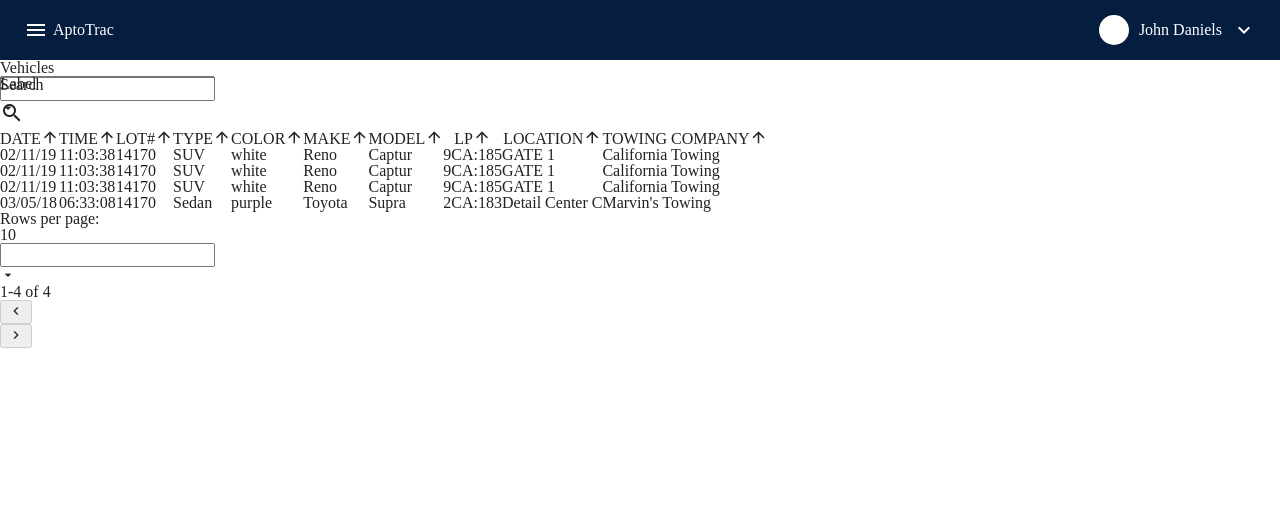
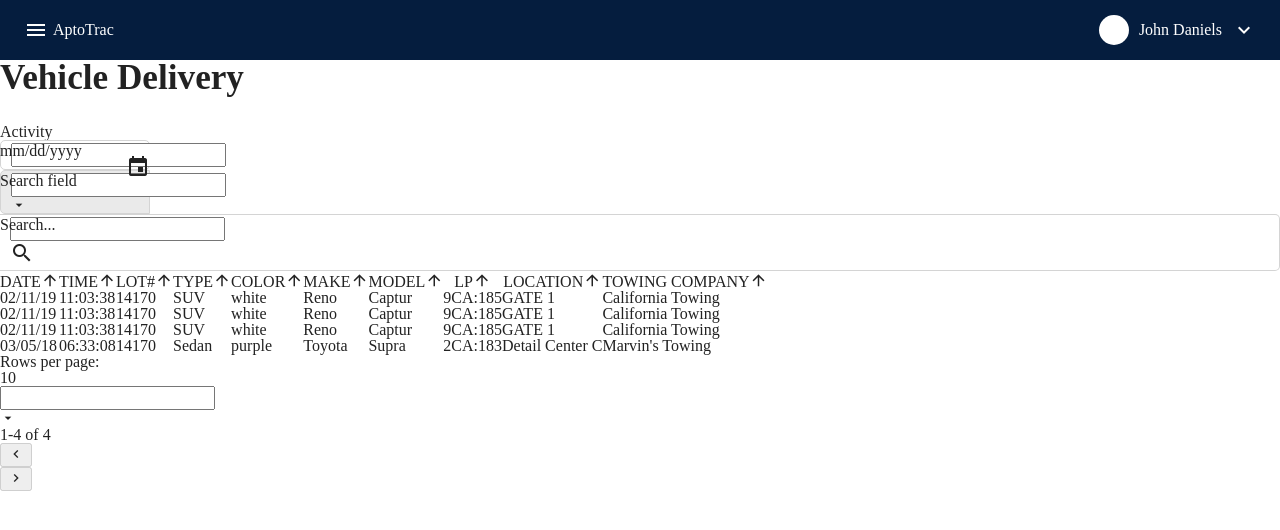
Before and after one commit to Teymax/node_api, a Vue app in the folder front-end/: page /vehicle-delivery in a window 1280 px wide. Shown: the top 530 px of the page. Built offline with nearby package versions, Linux system fonts and the light colour scheme.

Commit message:
styled vehicle delivery page

```diff
--- a/front-end/package.json
+++ b/front-end/package.json
@@ -11,8 +11,7 @@
     "core-js": "^2.6.5",
     "vue": "^2.6.10",
     "vue-router": "^3.0.3",
-    "vuex": "^3.0.1",
-    "vuex-persistedstate": "^2.5.4"
+    "vuex": "^3.0.1"
   },
   "devDependencies": {
     "@mdi/font": "^3.7.95",
@@ -31,7 +30,8 @@
     "vue-cli-plugin-vuetify": "^0.5.0",
     "vue-template-compiler": "^2.6.10",
     "vuetify": "^2.0.0-alpha.20",
-    "vuetify-loader": "^1.0.5"
+    "vuetify-loader": "^1.0.5",
+    "vuex-persistedstate": "^2.5.4"
   },
   "eslintConfig": {
     "root": true,
--- a/front-end/src/css/_variables.scss
+++ b/front-end/src/css/_variables.scss
@@ -2,3 +2,5 @@ $text-primary: #fff;
 $bg-primary: #fff;
 $text-secondary: #838e9e;
 $bg-secondary: #838e9e;
+$bg-third: #eaeaea;
+$border-primary: #d4d4d4;
--- a/front-end/src/css/common.scss
+++ b/front-end/src/css/common.scss
@@ -14,6 +14,12 @@ input:hover {
   cursor: pointer;
 }
 
+.page-header-text {
+  font-size: 2.2rem;
+  font-weight: bold;
+  margin-bottom: 1.8rem;
+}
+
 @media screen and (max-width: 768px) {
   html {
     font-size: 14px;
--- a/front-end/src/views/VehicleDelivery.vue
+++ b/front-end/src/views/VehicleDelivery.vue
@@ -1,16 +1,53 @@
 <template>
   <!-- <v-app> -->
   <div class="vehicle-delivery-container container">
+    <h2 class="page-header-text">Vehicle Delivery</h2>
     <v-card>
       <v-card-title>
-        Vehicles
+        Activity
         <v-spacer></v-spacer>
         <!-- <v-date-picker></v-date-picker> -->
-        <v-select class="table-select" :items="select" height="1" :width="10" label="Label" filled></v-select>
-        <v-text-field v-model="search" append-icon="search" class="table-search" label="Search"></v-text-field>
+
+        <v-menu
+          class="date-menu"
+          ref="menu"
+          v-model="menu"
+          :close-on-content-click="false"
+          :return-value.sync="date"
+          transition="scale-transition"
+          offset-y
+          full-width
+          min-width="290px"
+        >
+          <template class="date-slot" v-slot:activator="{ on }">
+            <v-text-field
+              class="date-text-field"
+              v-model="formattedDate"
+              label="mm/dd/yyyy"
+              prepend-icon="event"
+              readonly
+              v-on="on"
+            ></v-text-field>
+          </template>
+          <v-date-picker class="date-picker" v-model="date" no-title scrollable>
+            <v-spacer></v-spacer>
+            <v-btn text color="primary" @click="menu = false">Cancel</v-btn>
+            <v-btn text color="primary" @click="saveDate">OK</v-btn>
+          </v-date-picker>
+        </v-menu>
+
+        <v-select
+          class="table-select"
+          v-model="selectValue"
+          :items="selectData"
+          max-height="1"
+          width="10"
+          label="Search field"
+        ></v-select>
+        <v-text-field v-model="search" append-icon="search" class="table-search" label="Search..."></v-text-field>
       </v-card-title>
 
-      <v-data-table :headers="headers" :items="activities" :search="search" class="elevation-1">
+      <v-data-table :headers="headers" :items="activities" :search="search" class="elevation-1" ref="table">
         <template v-slot:items="props">
           <td class="text-xs-right photo-cell">
             <img alt="Car photo">
@@ -37,7 +74,8 @@ export default {
   name: "VehicleDelivery",
   data() {
     return {
-      select: [],
+      date: "",
+      menu: false,
       search: "",
       headers: [
         // {
@@ -160,34 +198,132 @@ export default {
           towing_company: "Marvin's Towing"
         }
       ]
-    };
+    }
+  },
+  methods: {
+    formatDate(date) {
+      if(!date) return null;
+
+      const [year, month, day] = date.split('-')
+
+      return `${month}/${day}/${year.slice(0, 2)}`
+    },
+    saveDate() {
+      this.$refs.menu.save(this.date);
+
+      if (this.formattedDate) {
+        this.search = this.formattedDate
+      }
+
+      // this.$refs.table.search =  this.formattedDate;
+      // this.$refs.table.filter;
+      // console.log("TCL: saveDate -> this.$refs.table.filter", this.$refs.table.filter)
+    }
+  },
+  computed: {
+    selectData() {
+      return this.headers.map(item => item.text);
+    },
+    selectValue() {
+
+    },
+    tableSearch() {
+      return '';
+    },
+    formattedDate() {
+      let dateCopy = this.date;
+      return this.formatDate(dateCopy);
+    }
   }
 };
 </script>
 
 <style lang="scss">
-
-.v-input {
-  /* flex: inherit; */
-}
+@import "../css/variables";
 
 .vehicle-delivery-container {
+
+  // .page-header {
+  //   font-size: 2.2rem;
+  //   font-weight: bold;
+  //   margin-bottom: 1.8rem;
+  // }
+
   // .table-select {
   //   flex: inherit;
   //   width: 10rem;
-  //   // height: 2rem;
   //   margin-right: 3rem;
   // }
 
-  // .table-select {
-  //   .v-select__selections {
-  //     padding: 0;
-  //   }
-  // }
+  .v-text-field .v-label--active {
+    transform: translateY(-26px) scale(0.75) !important;
+  }
 
-  // .table-search {
-  //   flex: inherit;
-  // }
+  .v-text-field {
+    margin-top: 0;
+  }
+
+  .table-select {
+    // margin-top: 13px;
+    width: 150px;
+    flex: initial;
+    box-sizing: border-box;
+  }
+
+  .table-select {
+    .v-input__slot {
+      background-color: $bg-third;
+      padding: 2px 10px;
+      height: 38px;
+      border-radius: 5px 0 0 5px;
+      border: 1px solid $border-primary;
+    }
+
+    .v-input__slot::before {
+      display: none;
+    }
+  }
+
+  .table-search {
+    flex: inherit;
+  }
+
+  .table-search {
+    .v-input__slot {
+      padding: 2px 10px;
+      border-radius: 0 5px 5px 0;
+      border: 1px solid $border-primary;
+      border-left: none;
+    }
+
+    .v-input__slot::before {
+      display: none;
+    }
+  }
+
+  .date-text-field {
+    position: relative;
+    flex: initial;
+    width: 150px;
+    margin-right: 1.5rem;
+  }
+
+  .date-text-field {
+    .v-input__slot {
+      padding: 2px 10px;
+      border-radius: 5px;
+      border: 1px solid $border-primary;
+    }
+
+    .v-input__slot::before {
+      display: none;
+    }
+
+    .v-input__prepend-outer {
+      position: absolute;
+      top: 15px;
+      right: 0;
+    }
+  }
 }
-
 </style>
```
